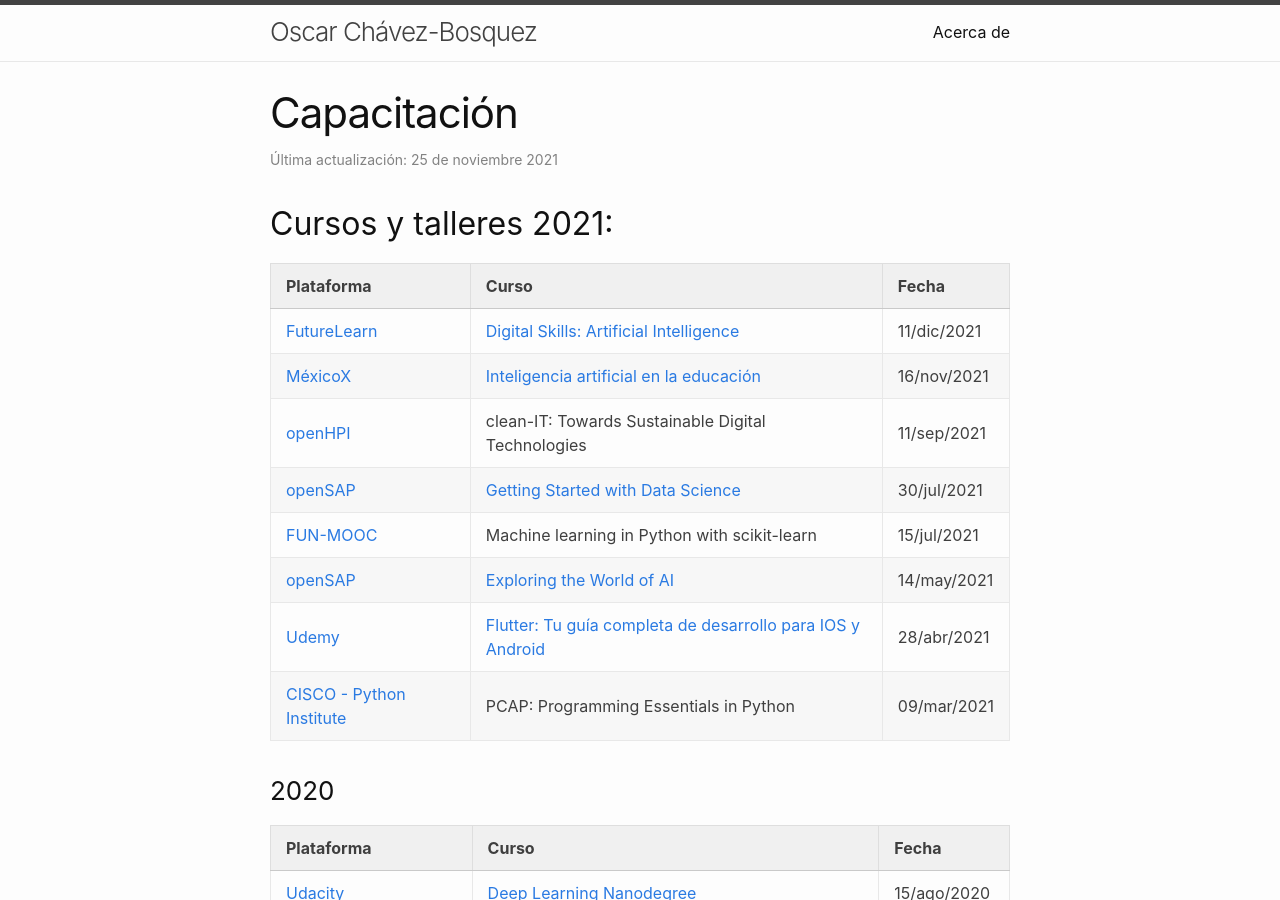
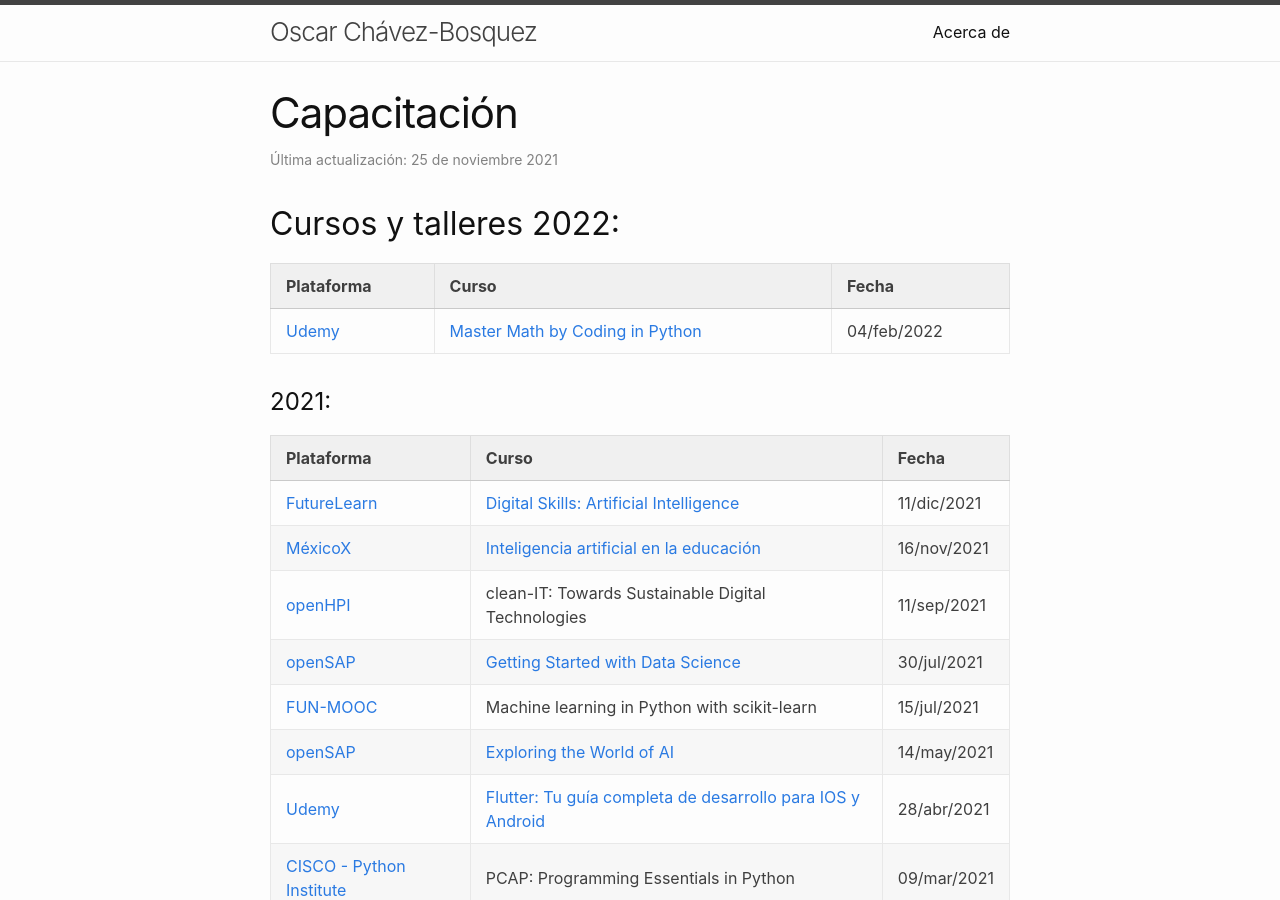
Before and after one commit to chavezbosquez/chavezbosquez.github.io, a Jekyll site: the page built from personal/cursos.markdown, in a window 1280 px wide and 900 px high. Built offline with Jekyll 4.4.1, drawn with Linux system fonts in a browser that asks for light colours.

Commit message:
Capacitación recibida

```diff
--- a/personal/cursos.markdown
+++ b/personal/cursos.markdown
@@ -6,7 +6,14 @@ date     : 2021-11-25 00:24:00 -0600
 # Capacitación recibida
 ---
 
-## Cursos y talleres 2021:
+## Cursos y talleres 2022:
+
+| Plataforma | Curso | Fecha |
+| --- | --- | ---|
+| [Udemy](https://www.udemy.com/course/math-with-python/){:target="_blank"} | [Master Math by Coding in Python](https://www.udemy.com/certificate/UC-d1f4c6ea-44e4-4343-a57f-8f8fbb49c832/){:target="_blank"} | 04/feb/2022 <!-- 37 h --> |
+
+
+# 2021:
 
 | Plataforma | Curso | Fecha |
 | --- | --- | ---|
```
